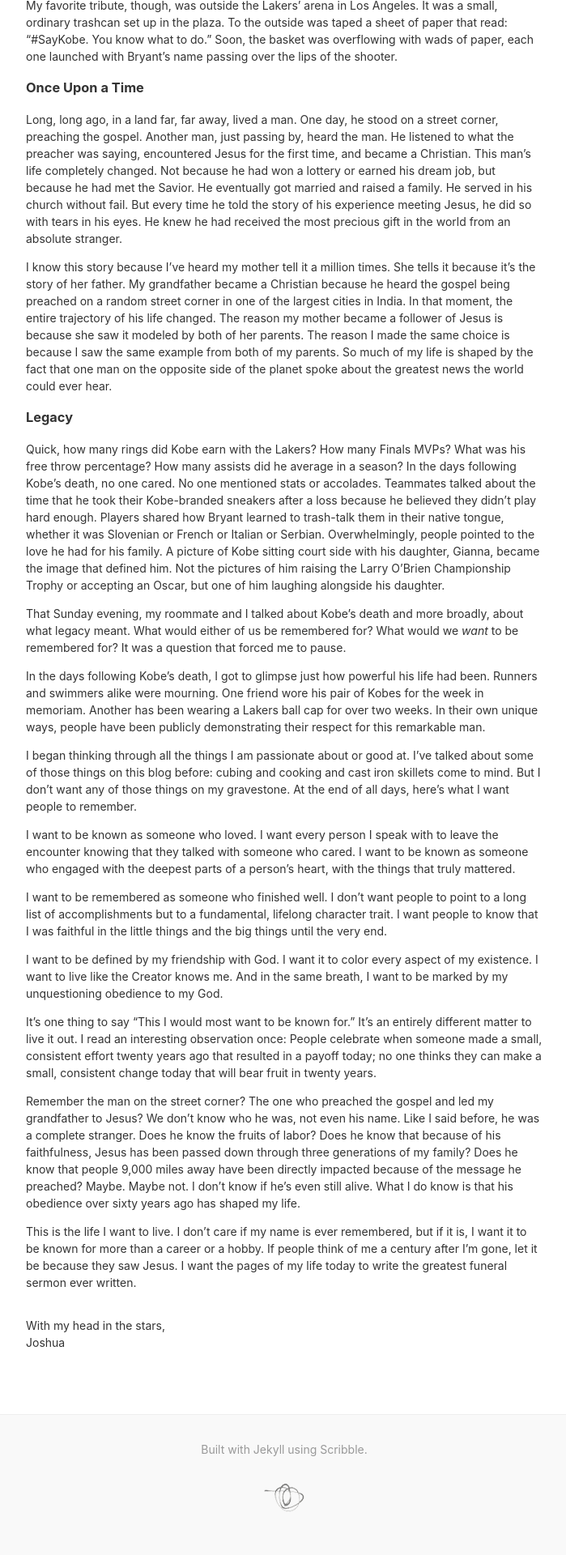
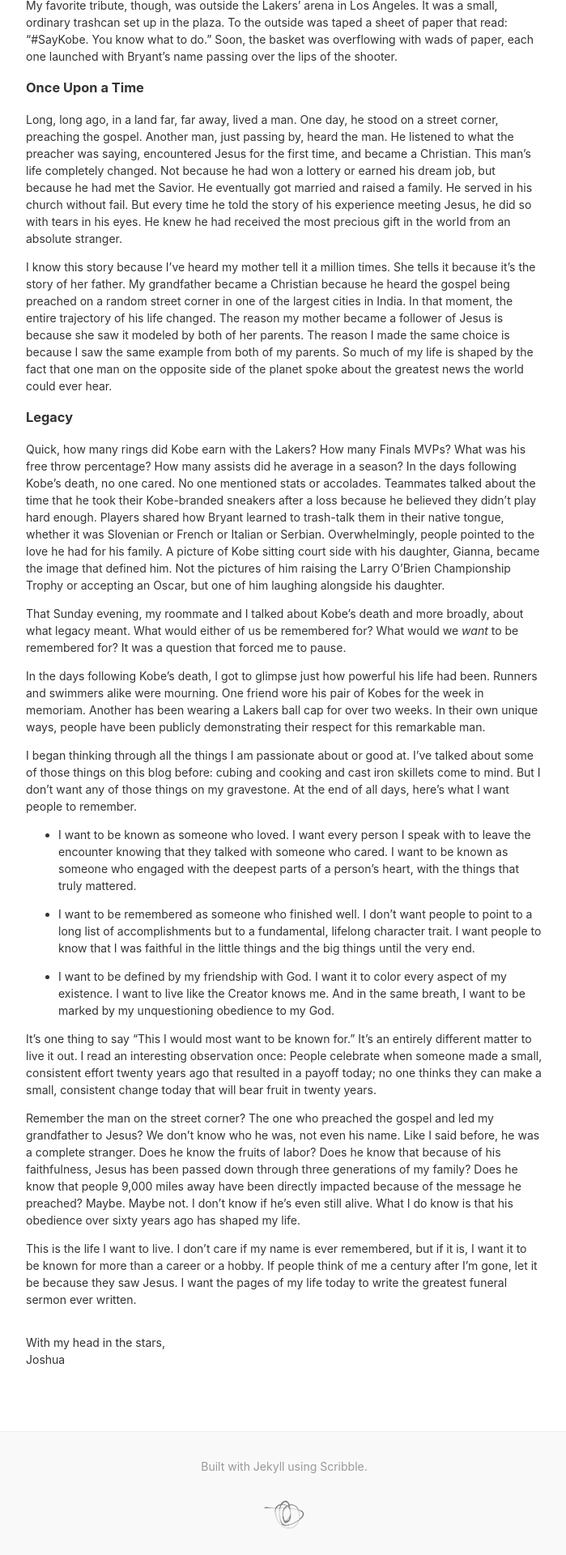
Before and after one commit to joshuacherian/joshuacherian.github.io, a Jekyll site: the page built from _posts/2020-02-10-Funeral-Sermons.md, in a window 1280 px wide. Shown: the part 1481-3401 px from the top of the page at 81% size, without its empty margins (289-988 px from the left). Built offline with Jekyll 4.4.1, drawn with Linux system fonts in a browser that asks for light colours; nearby versions of some CDN libraries; before the commit the page ends 3380 px from its top, so only the background shows below that.

Commit message:
Funeral Sermon Post updates

```diff
--- a/_posts/2020-02-10-Funeral-Sermons.md
+++ b/_posts/2020-02-10-Funeral-Sermons.md
@@ -37,11 +37,11 @@ In the days following Kobe's death, I got to glimpse just how powerful his life
 
 I began thinking through all the things I am passionate about or good at. I've talked about some of those things on this blog before: cubing and cooking and cast iron skillets come to mind. But I don't want any of those things on my gravestone. At the end of all days, here's what I want people to remember.
 
-I want to be known as someone who loved. I want every person I speak with to leave the encounter knowing that they talked with someone who cared. I want to be known as someone who engaged with the deepest parts of a person's heart, with the things that truly mattered.
+- I want to be known as someone who loved. I want every person I speak with to leave the encounter knowing that they talked with someone who cared. I want to be known as someone who engaged with the deepest parts of a person's heart, with the things that truly mattered.
 
-I want to be remembered as someone who finished well. I don't want people to point to a long list of accomplishments but to a fundamental, lifelong character trait. I want people to know that I was faithful in the little things and the big things until the very end.
+- I want to be remembered as someone who finished well. I don't want people to point to a long list of accomplishments but to a fundamental, lifelong character trait. I want people to know that I was faithful in the little things and the big things until the very end.
 
-I want to be defined by my friendship with God. I want it to color every aspect of my existence. I want to live like the Creator knows me. And in the same breath, I want to be marked by my unquestioning obedience to my God.
+- I want to be defined by my friendship with God. I want it to color every aspect of my existence. I want to live like the Creator knows me. And in the same breath, I want to be marked by my unquestioning obedience to my God.
 
 It's one thing to say "This I would most want to be known for." It's an entirely different matter to live it out. I read an interesting observation once: People celebrate when someone made a small, consistent effort twenty years ago that resulted in a payoff today; no one thinks they can make a small, consistent change today that will bear fruit in twenty years.
 
```
